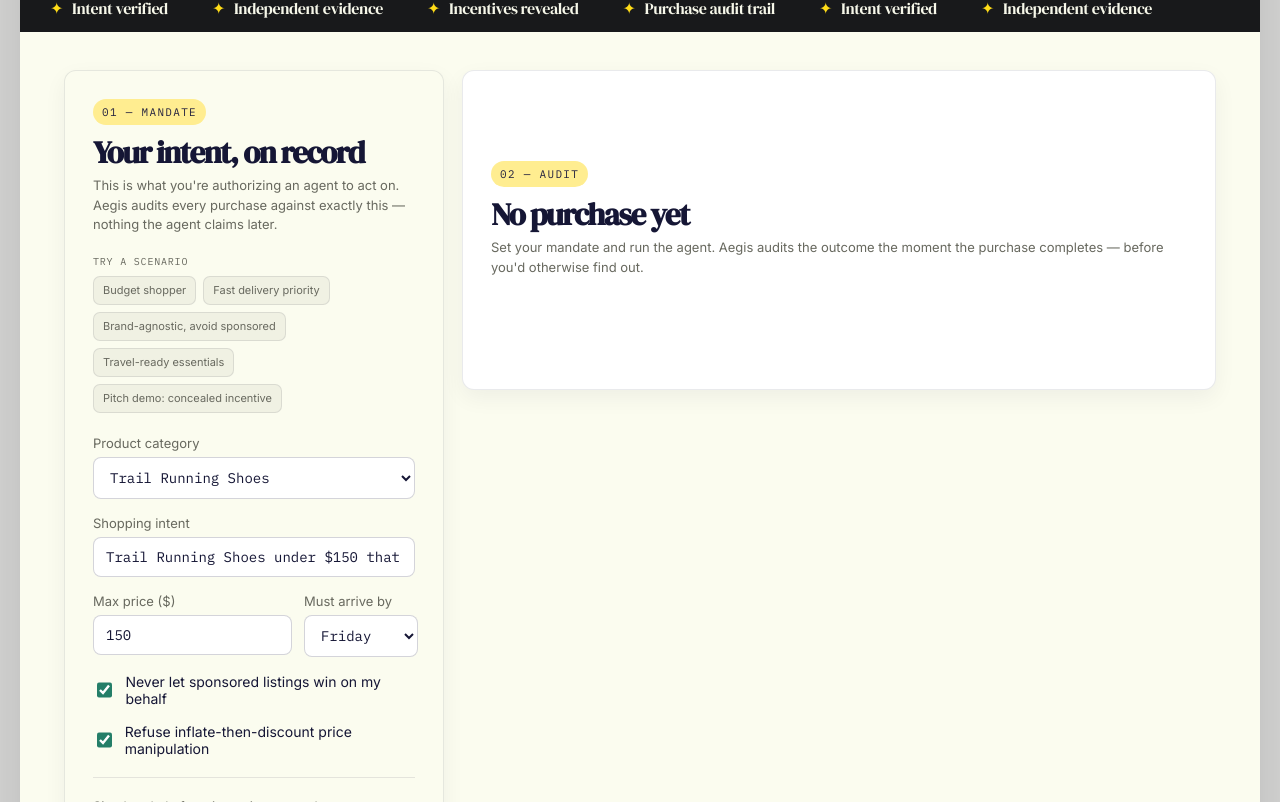
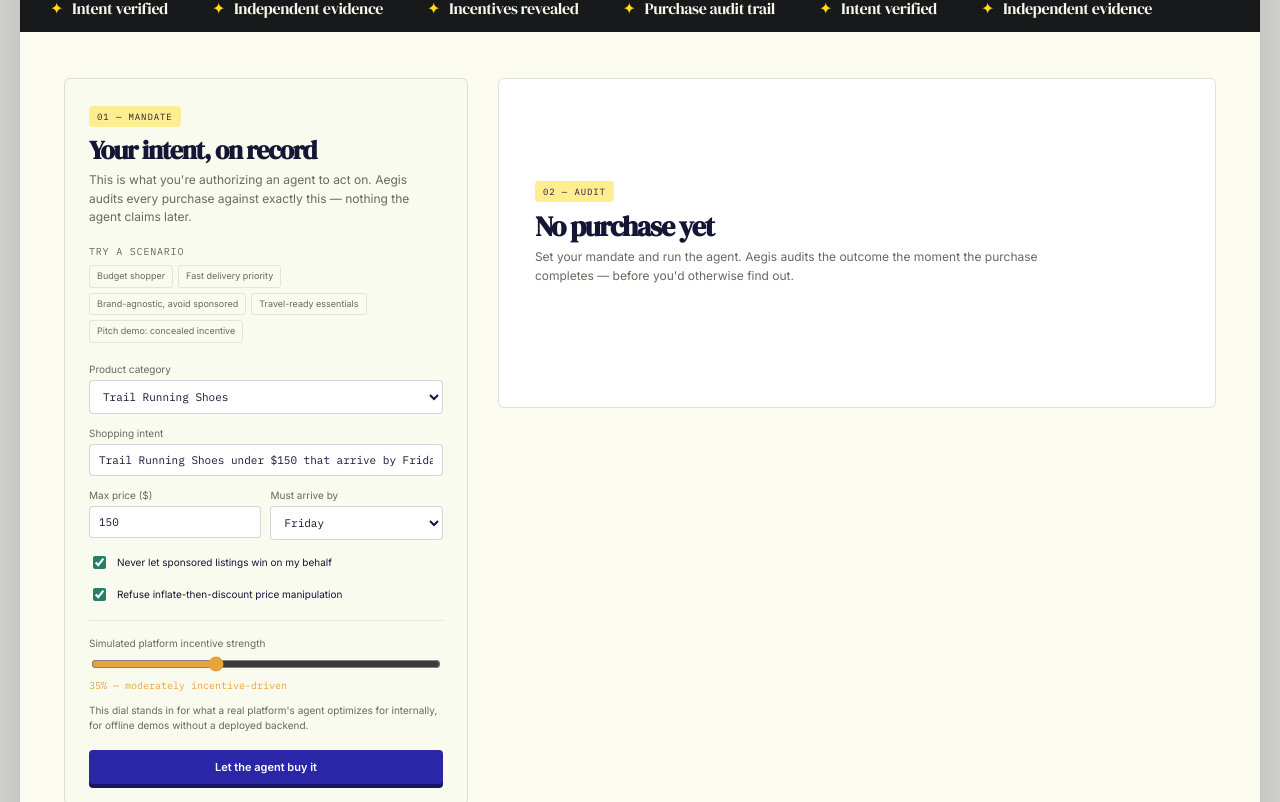
Before and after one commit to THISHA-SAMPATH/aegis-compliance-auditor, a React (Vite) app: page / in a window 1280 px wide. Shown: the part 578-1380 px from the top of the page. Built offline with nearby package versions, Linux system fonts and the light colour scheme.

Commit message:
css changes

```diff
--- a/src/App.css
+++ b/src/App.css
@@ -868,3 +868,132 @@
 .trust-ticker span::before { content: "✦"; }
 @media (max-width: 820px) { .site-header { min-height: 570px; }.site-tagline { margin-top: 100px; }.mode-toggle { right: 28px; bottom: 18px; }.hero-preview { right: -60px; width: 490px; opacity: .88; }.compliance-trend { margin-right: 20px; margin-left: 20px; } }
 @media (max-width: 560px) { .site-header { min-height: 650px; }.site-tagline { margin-top: 88px; font-size: 35px; }.hero-copy { max-width: 310px; }.hero-cta-row { margin-top: 18px; }.mode-toggle { right: auto; left: 20px; bottom: 16px; max-width: 275px; }.hero-preview { right: -115px; bottom: 56px; width: 410px; height: 190px; }.preview-content { padding: 18px; }.preview-heading strong { font-size: 17px; }.preview-metrics { margin: 12px 0; } }
+
+/* Workspace: deliberately quiet so the audit, not the chrome, gets attention. */
+.grid {
+  grid-template-columns: minmax(278px, 0.72fr) minmax(0, 1.28fr);
+  gap: 30px;
+  padding-top: 46px;
+  align-items: stretch;
+}
+
+.panel {
+  border: 1px solid rgba(21, 22, 53, 0.12);
+  border-radius: 6px;
+  box-shadow: none;
+}
+
+.mandate {
+  padding: 25px 24px 20px;
+  background: #fafbef;
+}
+
+.ledger {
+  padding: 34px 36px;
+  background: #fff;
+}
+
+.ledger.empty {
+  min-height: 330px;
+  justify-content: flex-start;
+  padding-top: 102px;
+  background: #fff;
+}
+
+.panel-eyebrow {
+  padding: 4px 7px;
+  border-radius: 4px;
+  font-size: 9px;
+  letter-spacing: 0.1em;
+  margin-bottom: 10px;
+}
+
+.panel-title {
+  font-size: 28px;
+  line-height: 1.04;
+  margin-bottom: 7px;
+}
+
+.panel-sub {
+  max-width: 560px;
+  margin-bottom: 25px;
+  font-size: 12px;
+  line-height: 1.55;
+}
+
+.mandate .panel-title { font-size: 26px; }
+.mandate .panel-sub { margin-bottom: 20px; }
+
+.mandate-presets { margin-bottom: 20px; }
+.preset-label { margin-bottom: 7px; }
+.preset-buttons { gap: 5px; }
+.preset-btn {
+  padding: 5px 7px;
+  border-radius: 3px;
+  background: transparent;
+  font-size: 9px;
+}
+
+.field {
+  gap: 5px;
+  margin-bottom: 13px;
+  font-size: 10px;
+}
+
+.field input[type="text"],
+.field input[type="number"],
+.field input:not([type]),
+.field select {
+  padding: 8px 9px;
+  border-radius: 4px;
+  font-size: 11px;
+}
+
+.field-row { gap: 9px; }
+.field.toggle { gap: 8px; font-size: 10px; line-height: 1.18; }
+.field.toggle input { width: 13px; height: 13px; }
+.divider { margin: 16px 0; }
+.hint { font-size: 10px; line-height: 1.45; }
+.bias-readout { font-size: 10px; }
+
+.run-btn {
+  margin-top: 5px;
+  padding: 10px 12px;
+  border-radius: 4px;
+  box-shadow: 0 4px 0 #171665;
+  font-size: 11px;
+}
+
+.ledger-head { margin-bottom: 28px; }
+.evidence { gap: 8px; }
+.evidence li {
+  min-height: 96px;
+  padding: 13px;
+  border-radius: 4px;
+}
+
+.evidence-mark { padding: 3px 6px; border-radius: 3px; font-size: 9px; }
+.evidence-label { font-size: 12px; }
+.evidence-detail { font-size: 11px; line-height: 1.45; }
+
+.status-note, .agent-quote, .past-result-notice { border-radius: 4px; }
+.copy-summary-btn, .clear-history-btn, .past-result-notice button { border-radius: 3px; }
+.stamp { border-radius: 4px; }
+
+.integrity-score,
+.history { margin-right: 44px; margin-left: 44px; }
+
+.integrity-score { padding: 16px 20px; }
+.compliance-trend { border-radius: 5px; }
+
+@media (max-width: 820px) {
+  .grid { grid-template-columns: 1fr; gap: 18px; padding-top: 28px; }
+  .ledger, .mandate { padding: 24px 22px; }
+  .ledger.empty { min-height: 260px; padding-top: 62px; }
+}
+
+@media (max-width: 560px) {
+  .panel-title, .mandate .panel-title { font-size: 25px; }
+  .ledger, .mandate { padding: 21px 18px; }
+  .evidence li { min-height: auto; }
+}
```
